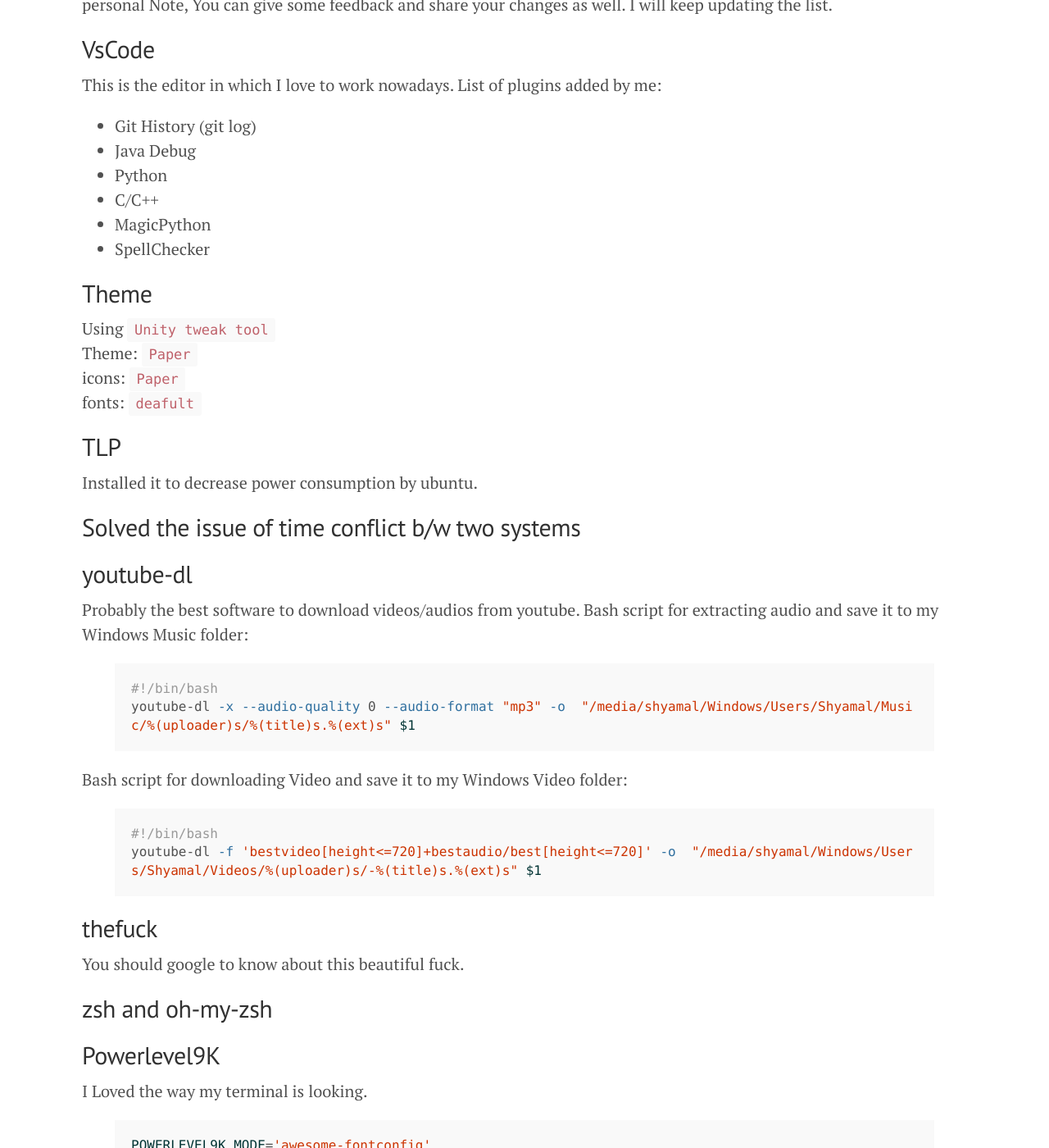
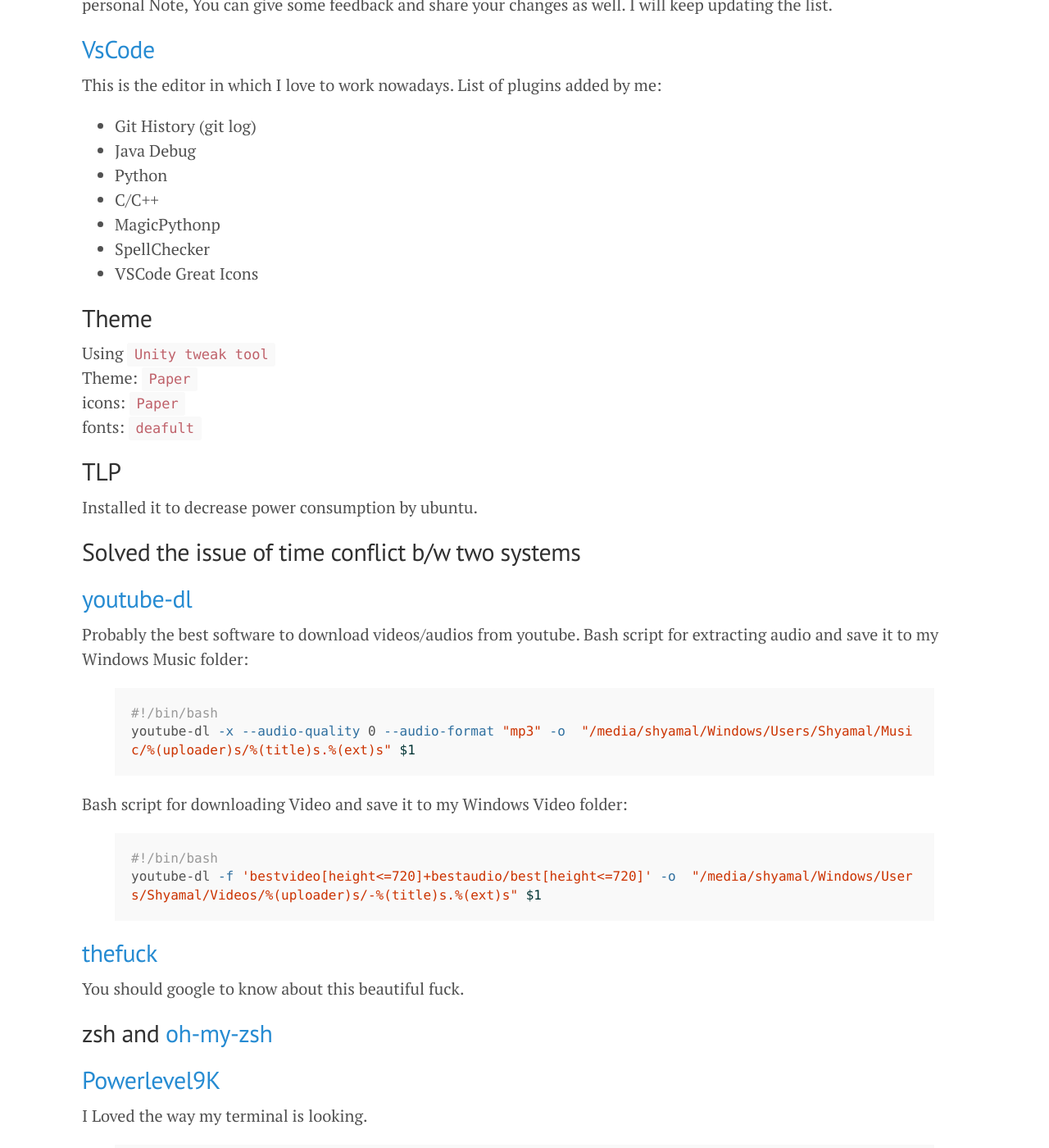
Before and after one commit to svaderia/GujjuCoders, a Jekyll site: the page built from _posts/2017-04-11-ubuntu-configuration.md, in a window 1280 px wide and 1400 px high, scrolled down 311 px. Shown: the whole window at 82% size. Built offline with Jekyll 4.4.1, drawn with Linux system fonts in a browser that asks for light colours; some of the changed lines change nothing that is shown.

Commit message:
Added Link to all the Stuff :smile:

```diff
--- a/_posts/2017-04-11-ubuntu-configuration.md
+++ b/_posts/2017-04-11-ubuntu-configuration.md
@@ -10,15 +10,16 @@
 future reference. This is basically my personal Note, You can give some feedback and share your
 changes as well. I will keep updating the list.
 
-## VsCode
+## [VsCode](https://code.visualstudio.com/)
 This is the editor in which I love to work nowadays.
 List of plugins added by me:
 * Git History (git log)
 * Java Debug
 * Python
 * C/C++
-* MagicPython
+* MagicPythonp
 * SpellChecker
+* VSCode Great Icons
 
 ## Theme
 Using `Unity tweak tool`
@@ -31,7 +32,7 @@
 
 ## Solved the issue of time conflict b/w two systems
 
-## youtube-dl
+## [youtube-dl](https://github.com/rg3/youtube-dl)
 Probably the best software to download videos/audios from youtube.
 Bash script for extracting audio and save it to my Windows Music folder:
 {% highlight bash %}
@@ -44,12 +45,12 @@
 youtube-dl -f 'bestvideo[height<=720]+bestaudio/best[height<=720]' -o  "/media/shyamal/Windows/Users/Shyamal/Videos/%(uploader)s/-%(title)s.%(ext)s" $1
 {% endhighlight %}
 
-## thefuck
+## [thefuck](https://github.com/nvbn/thefuck)
 You should google to know about this beautiful fuck.
 
-## zsh and oh-my-zsh
+## zsh and [oh-my-zsh](https://github.com/robbyrussell/oh-my-zsh)
 
-## Powerlevel9K
+## [Powerlevel9K](https://github.com/bhilburn/powerlevel9k)
 I Loved the way my terminal is looking.
 {% highlight bash %}
 POWERLEVEL9K_MODE='awesome-fontconfig'
```
